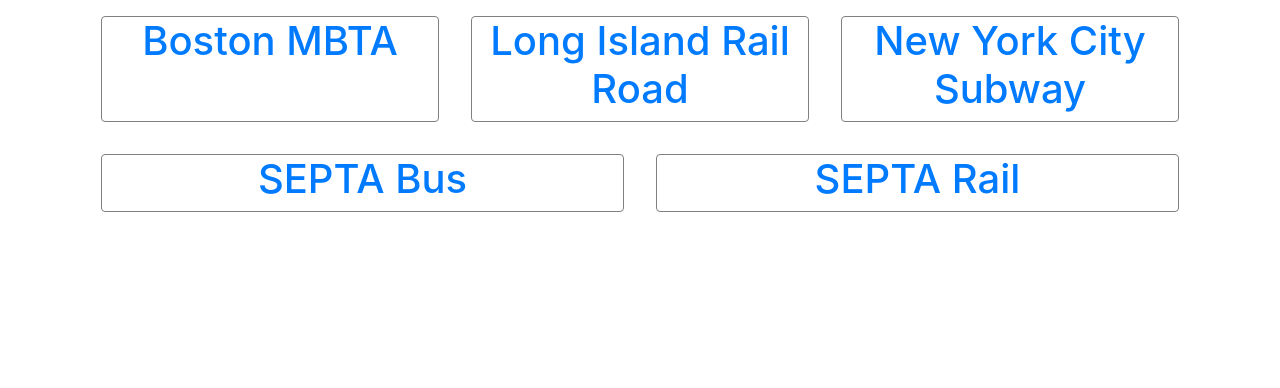
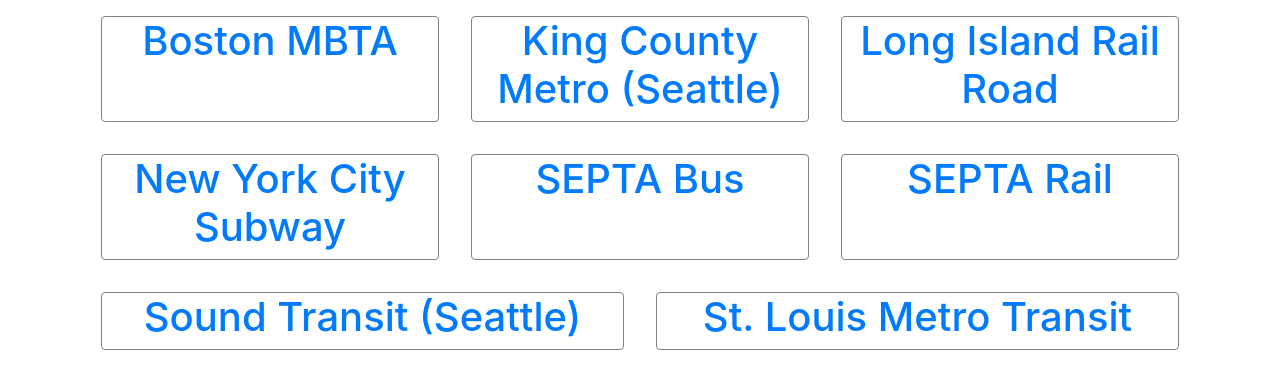
Before and after one commit to donovanrichardson/deparch-javascript-old, a React (Create React App) app in the folder client/: page / in a window 1280 px wide. Shown: the top 388 px of the page. Built offline with nearby package versions, Linux system fonts and the light colour scheme.

Commit message:
adding seattle and st louis

```diff
--- a/client/src/component/agency-id.js
+++ b/client/src/component/agency-id.js
@@ -1,11 +1,14 @@
 const agencies = {
     // bart: ["bart/58", 'San Francisco BART'], // bart download link not working
     boston: ["mbta/64", 'Boston MBTA'],
+    "king-county-metro":["king-county-metro/73", 'King County Metro (Seattle)'],
     lirr: ["mta/86", 'Long Island Rail Road'],
     // "maryland-mta": ["mta-maryland/247", "Maryland MTA"], //need to fix location type
     "mta-subway": ["mta/79", 'New York City Subway'],
     "septa-bus":["septa/263", 'SEPTA Bus'], // the most recent version of this uses non-standard direction_ids that break the import
     "septa-rail":["septa/262", 'SEPTA Rail'],
+    "sound-transit":["sound-transit/44", 'Sound Transit (Seattle)'],
+    "stl":['bi-state-development-agency/381', 'St. Louis Metro Transit'],
 
 
 }
```
